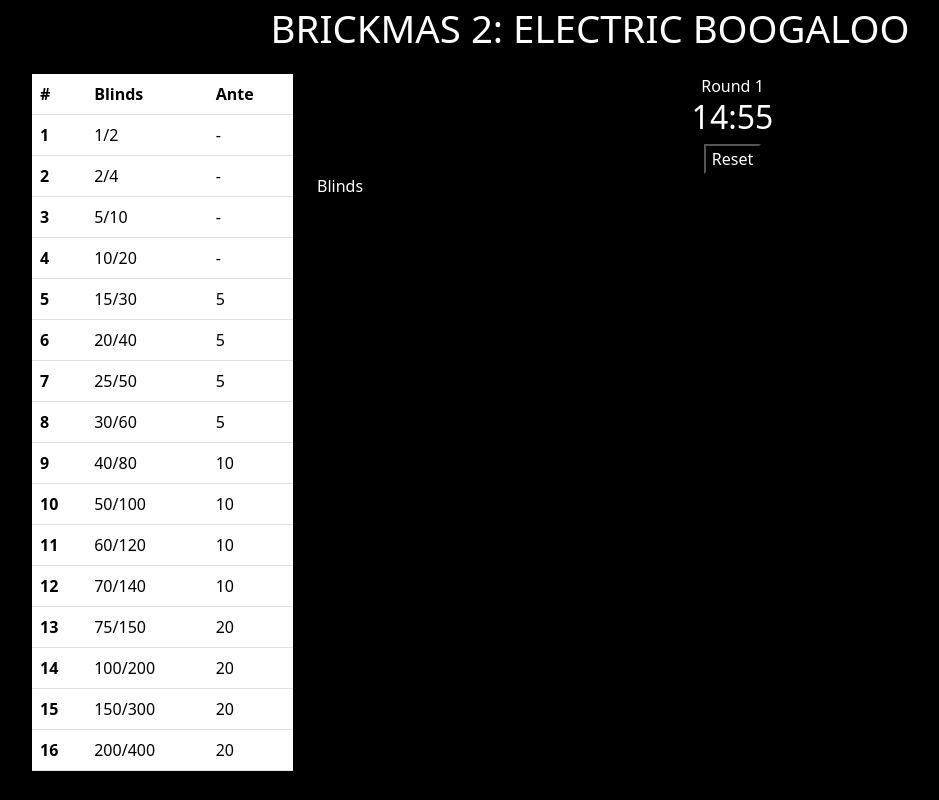
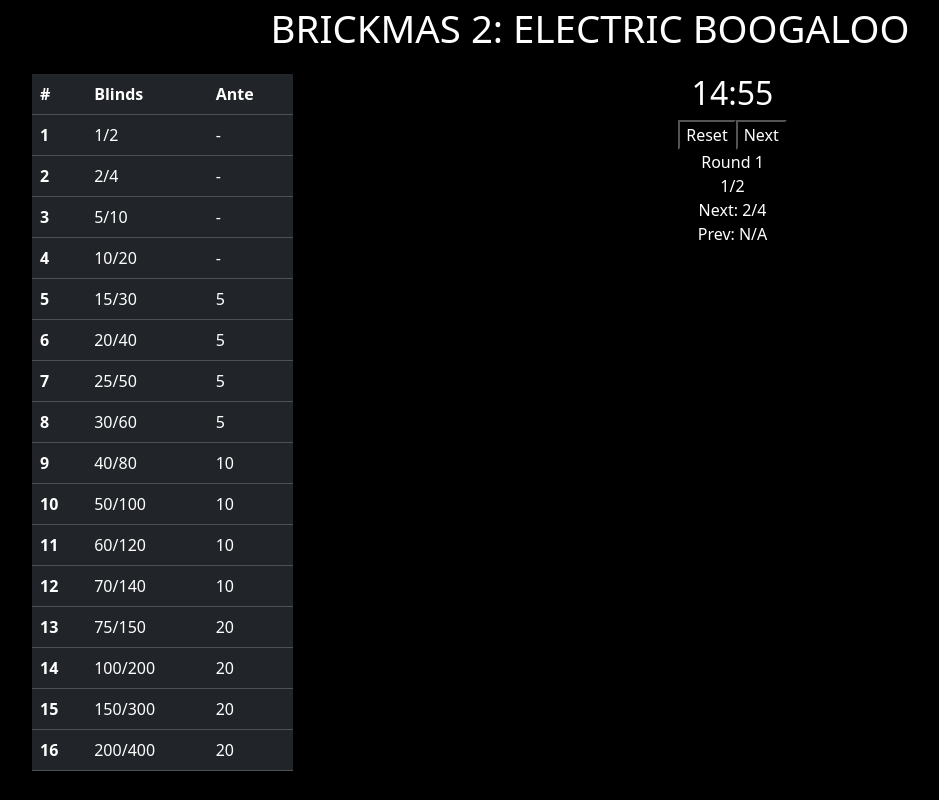
Before and after one commit to QLambkin/PokerClock, a React (Create React App) app: page / in a window 1280 px wide. Shown: the whole page, without its empty margins (50-989 px from the left). Built offline with nearby package versions, Linux system fonts and the light colour scheme.

Commit message:
Add blinds

```diff
--- a/src/App.js
+++ b/src/App.js
@@ -1,5 +1,4 @@
 import "./App.scss";
-import Blinds from "./Components/Blinds/Blinds";
 import Clock from "./Components/Clock/Clock";
 import Structure from "./Components/Structure/Structure";
 
@@ -17,7 +16,6 @@ function App() {
         </div>
         <div className="col">
           <Clock />
-          <Blinds />
         </div>
       </div>
     </div>
--- a/src/Components/Blinds/Blinds.jsx
+++ b/src/Components/Blinds/Blinds.jsx
@@ -1,9 +1,29 @@
-import React from 'react'
+// import React, { useState } from "react";
+// import roundsData from "../../Rounds.json";
 
-function Blinds() {
-  return (
-    <div>Blinds</div>
-  )
-}
+// function Blinds(props) {
+//   const [round, setRound] = useState(1);
 
-export default Blinds
+//   const nextRound = () => {
+//     setRound(round + 1);
+//   };
+
+//   const prevRound = () => {
+//     setRound(round - 1);
+//   };
+
+//   return (
+//     <div className="blinds">
+//       <div className="round-name">{roundsData.rounds[round - 1].name}</div>
+//       <div className="blinds">{roundsData.rounds[round - 1].blinds}</div>
+//       <div className="next-blinds">
+//         Next: {roundsData.rounds[round].blinds}
+//       </div>
+//       <div className="prev-blinds">
+//         Prev: {round === 1 ? "N/A" : roundsData.rounds[round - 2].blinds}
+//       </div>
+//     </div>
+//   );
+// }
+
+// export default Blinds;
--- a/src/Components/Clock/Clock.jsx
+++ b/src/Components/Clock/Clock.jsx
@@ -1,6 +1,7 @@
 import React from "react";
 import { useState, useRef, useEffect } from "react";
-import './Clock.scss';
+import "./Clock.scss";
+import roundsData from "../../Rounds.json";
 
 function Clock() {
   const Ref = useRef(null);
@@ -27,7 +28,7 @@ function Clock() {
       // check if less than 10 then we need to
       // add '0' at the beginning of the variable
       setTimer(
-          (minutes > 9 ? minutes : "0" + minutes) +
+        (minutes > 9 ? minutes : "0" + minutes) +
           ":" +
           (seconds > 9 ? seconds : "0" + seconds)
       );
@@ -60,13 +61,13 @@ function Clock() {
   };
 
   // We can use useEffect so that when the component
-  // mount the timer will start as soon as possible
+  // mounts the timer will start as soon as possible
 
   // We put empty array to act as componentDid
   // mount only
   useEffect(() => {
     clearTimer(getDeadTime());
-  // eslint-disable-next-line react-hooks/exhaustive-deps
+    // eslint-disable-next-line react-hooks/exhaustive-deps
   }, []);
 
   // Another way to call the clearTimer() to start
@@ -77,13 +78,34 @@ function Clock() {
     clearTimer(getDeadTime());
   };
 
+  const nextRound = () => {
+    setRound(round + 1);
+    onClickReset();
+  };
+
+  const prevRound = () => {
+    setRound(round - 1);
+    onClickReset();
+  };
+
   return (
     <div style={{ textAlign: "center", margin: "auto" }}>
-      <div>Round {round}</div>
       <h2>{timer}</h2>
+      {round > 1 && <button onClick={prevRound}>Prev</button>}
       {/* <button onClick={startTimer}>Start</button> */}
       <button onClick={onClickReset}>Reset</button>
       {/* <button onClick={pauseTimer}>Pause</button> */}
+      {round < 16 && <button onClick={nextRound}>Next</button>}
+      <div className="blinds">
+        <div className="round-name">{roundsData.rounds[round - 1].name}</div>
+        <div className="blinds">{roundsData.rounds[round - 1].blinds}</div>
+        <div className="next-blinds">
+          Next: {round >= 16 ? "N/A" : roundsData.rounds[round].blinds}
+        </div>
+        <div className="prev-blinds">
+          Prev: {round <= 1 ? "N/A" : roundsData.rounds[round - 2].blinds}
+        </div>
+      </div>
     </div>
   );
 }
--- a/src/Components/Structure/Structure.jsx
+++ b/src/Components/Structure/Structure.jsx
@@ -3,7 +3,7 @@ import './Structure.scss';
 
 function Structure() {
   return (
-    <table class="table table-hover">
+    <table className="table table-hover table-dark">
       <thead>
         <tr>
           <th scope="col">#</th>
--- /dev/null
+++ b/src/Rounds.json
@@ -0,0 +1,100 @@
+{
+    "rounds":[
+        {
+            "id":1,
+            "name":"Round 1",
+            "blinds": "1/2",
+            "ante": "-"
+        },
+        {
+            "id":2,
+            "name":"Round 2",
+            "blinds": "2/4",
+            "ante": "-"
+        },
+        {
+            "id":3,
+            "name":"Round 3",
+            "blinds": "5/10",
+            "ante": "-"
+        },
+        {
+            "id":4,
+            "name":"Round 4",
+            "blinds": "10/20",
+            "ante": "-"
+        },
+        {
+            "id":5,
+            "name":"Round 5",
+            "blinds": "15/30",
+            "ante": "5"
+        },
+        {
+            "id":6,
+            "name":"Round 6",
+            "blinds": "20/40",
+            "ante": "5"
+        },
+        {
+            "id":7,
+            "name":"Round 7",
+            "blinds": "25/50",
+            "ante": "5"
+        },
+        {
+            "id":8,
+            "name":"Round 8",
+            "blinds": "30/60",
+            "ante": "5"
+        },
+        {
+            "id":9,
+            "name":"Round 9",
+            "blinds": "40/80",
+            "ante": "10"
+        },
+        {
+            "id":10,
+            "name":"Round 10",
+            "blinds": "50/100",
+            "ante": "10"
+        },
+        {
+            "id":11,
+            "name":"Round 11",
+            "blinds": "60/120",
+            "ante": "10"
+        },
+        {
+            "id":12,
+            "name":"Round 12",
+            "blinds": "70/140",
+            "ante": "10"
+        },
+        {
+            "id":13,
+            "name":"Round 13",
+            "blinds": "75/150",
+            "ante": "20"
+        },
+        {
+            "id":14,
+            "name":"Round 14",
+            "blinds": "100/200",
+            "ante": "20"
+        },
+        {
+            "id":15,
+            "name":"Round 15",
+            "blinds": "150/300",
+            "ante": "20"
+        },
+        {
+            "id":16,
+            "name":"Round 16",
+            "blinds": "200/400",
+            "ante": "20"
+        }
+    ]
+}
```
Also changed, not shown: public/manifest.json.
